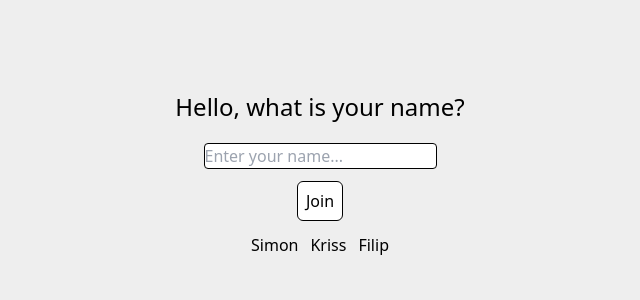
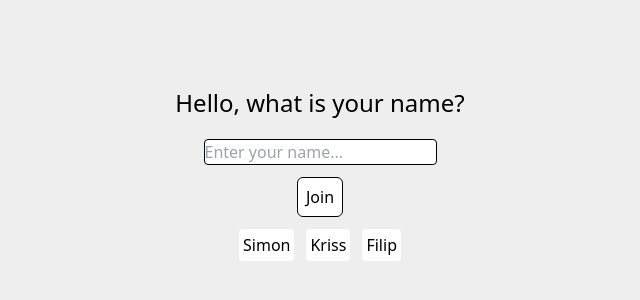
Before and after one commit to silvertejp89/SocketChat, a React (Vite) app in the folder frontend/: page / in a window 1280 px wide. Shown: the part 226-526 px from the top of the page, without its empty margins (320-960 px from the left). Built offline with nearby package versions, Linux system fonts and the light colour scheme.

Commit message:
default page stylign

```diff
--- a/frontend/src/components/UserIcon.tsx
+++ b/frontend/src/components/UserIcon.tsx
@@ -1,9 +1,9 @@
 export const UserIcon = () => {
   return (
     <section className="flex gap-3">
-      <div>Simon</div>
-      <div>Kriss</div>
-      <div>Filip</div>
+      <li className="bg-white rounded p-1 cursor-pointer">Simon</li>
+      <li className="bg-white rounded p-1 cursor-pointer">Kriss</li>
+      <li className="bg-white rounded p-1 cursor-pointer">Filip</li>
     </section>
   );
 };
--- a/frontend/src/components/UserList.tsx
+++ b/frontend/src/components/UserList.tsx
@@ -2,8 +2,8 @@ import { UserIcon } from "./UserIcon";
 
 export const UserList = () => {
   return (
-    <div className="flex flex-row gap-5 mt-5">
+    <ul className="flex flex-row gap-5 mt-5">
       <UserIcon />
-    </div>
+    </ul>
   );
 };
```
